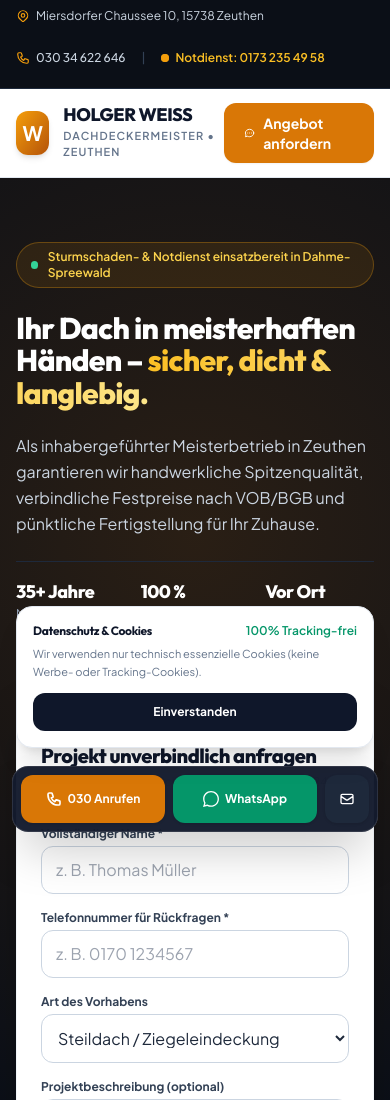
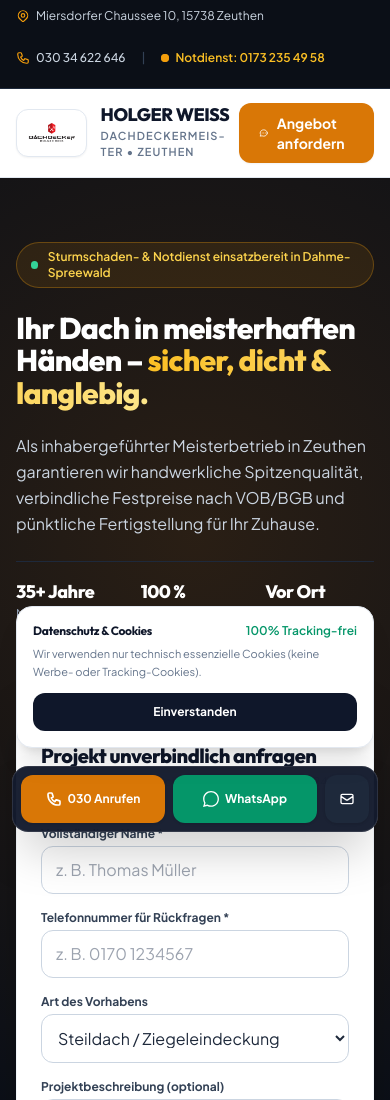
Before and after one commit to Phil12992/Webseiten, a plain HTML site: page Dachdecker_Holger_Weiss/index.html in a window 390 px wide. Shown: the top 1100 px of the page. Drawn offline with nearby package versions, Linux system fonts and the light colour scheme.

```diff
--- a/Dachdecker_Holger_Weiss/index.html
+++ b/Dachdecker_Holger_Weiss/index.html
@@ -133,8 +133,8 @@
   <header class="bg-white/95 backdrop-blur-md border-b border-brand-border sticky top-0 z-30 shadow-sm" aria-label="Hauptnavigation">
     <div class="max-w-6xl mx-auto px-4 py-3.5 flex justify-between items-center">
       <a href="#" class="flex items-center gap-3.5 group" aria-label="Holger Weiß Startseite">
-        <div class="w-11 h-11 rounded-xl bg-gradient-to-br from-amber-500 to-amber-700 flex items-center justify-center text-white font-extrabold text-xl shadow-md group-hover:scale-105 transition duration-200">
-          W
+        <div class="h-12 px-2.5 py-1 bg-white rounded-xl border border-slate-200 shadow-sm flex items-center justify-center group-hover:scale-105 transition duration-200">
+          <img src="./logo.jpg" alt="Dachdeckerbetrieb Holger Weiß Meister-Emblem" class="h-10 w-auto max-h-10 object-contain" width="70" height="38">
         </div>
         <div>
           <span class="font-heading font-extrabold text-lg text-brand-slate block leading-none tracking-tight">HOLGER WEISS</span>
```
